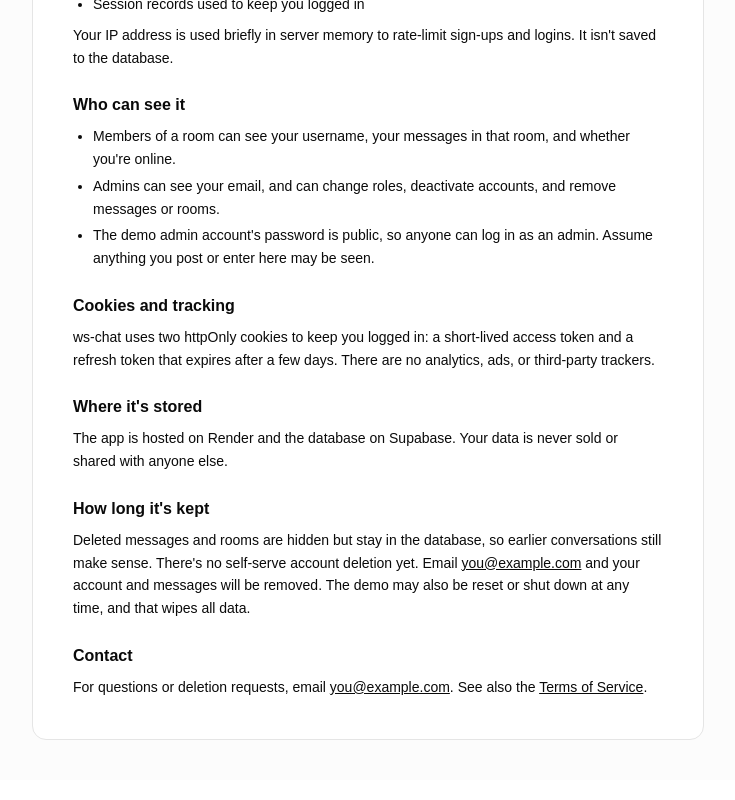
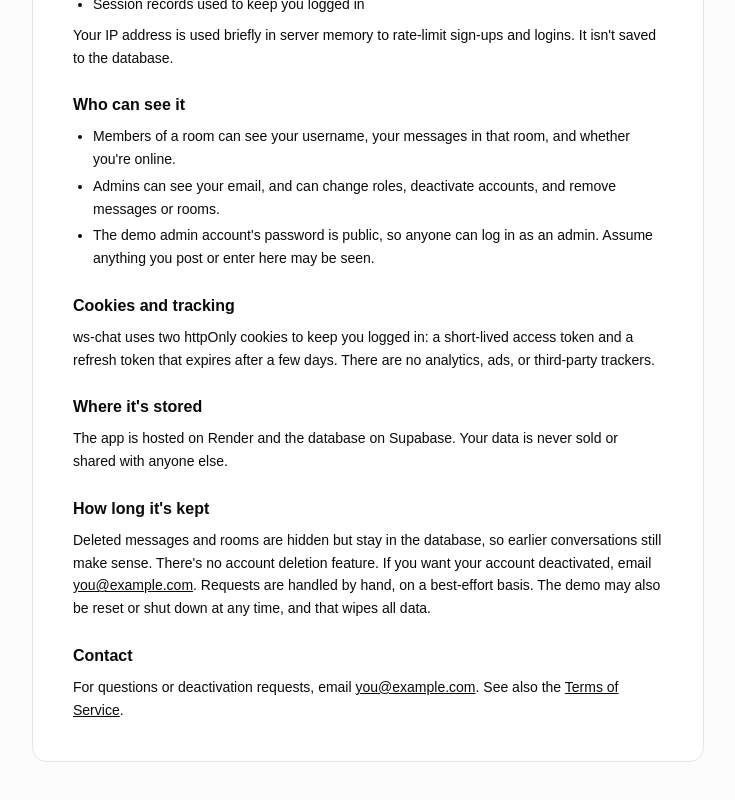
Before and after one commit to rodzainna/ws-chat, a React (Vite) app in the folder client/: page /privacy in a window 1280 px wide. Shown: the part 398-1198 px from the top of the page, without its empty margins (272-1007 px from the left). Built offline with nearby package versions, Linux system fonts and the light colour scheme; no server answers.

Commit message:
chore: noindex the site and stop promising data deletion

```diff
--- a/client/index.html
+++ b/client/index.html
@@ -4,6 +4,7 @@
     <meta charset="UTF-8" />
     <link rel="icon" type="image/svg+xml" href="/favicon.svg" />
     <meta name="viewport" content="width=device-width, initial-scale=1.0" />
+    <meta name="robots" content="noindex, nofollow" />
     <title>ws-chat</title>
   </head>
   <body>
--- a/client/src/routes/PrivacyPage.tsx
+++ b/client/src/routes/PrivacyPage.tsx
@@ -61,17 +61,17 @@ export function PrivacyPage() {
       <LegalSection heading="How long it's kept">
         <p>
           Deleted messages and rooms are hidden but stay in the database, so
-          earlier conversations still make sense. There's no self-serve account
-          deletion yet. Email <ContactLink /> and your account and messages will
-          be removed. The demo may also be reset or shut down at any time, and
-          that wipes all data.
+          earlier conversations still make sense. There's no account deletion
+          feature. If you want your account deactivated, email <ContactLink />.
+          Requests are handled by hand, on a best-effort basis. The demo may
+          also be reset or shut down at any time, and that wipes all data.
         </p>
       </LegalSection>
 
       <LegalSection heading="Contact">
         <p>
-          For questions or deletion requests, email <ContactLink />. See also
-          the{" "}
+          For questions or deactivation requests, email <ContactLink />. See
+          also the{" "}
           <Link to="/terms" className="underline">
             Terms of Service
           </Link>
```
